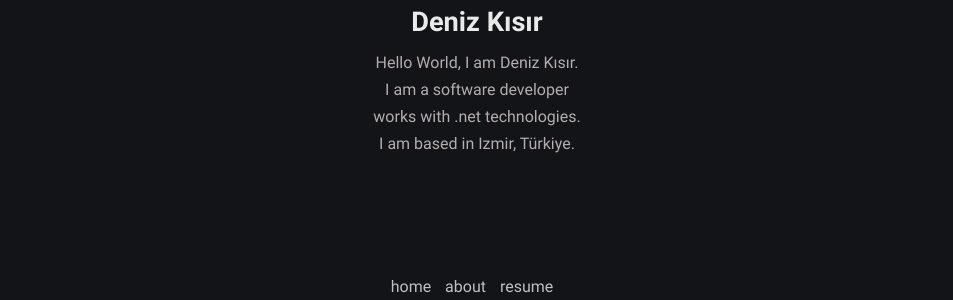
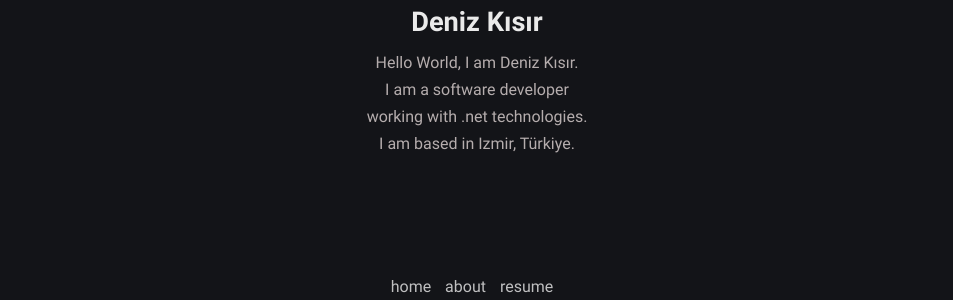
Before and after one commit to denizkisir/denizkisir.github.io, a Jekyll site: the page built from index.md, in a window 1280 px wide. Shown: the part 171-471 px from the top of the page, without its empty margins (163-1116 px from the left). Built offline with Jekyll 4.4.1, drawn with Linux system fonts in a browser that asks for light colours.

Commit message:
Update _config.yml

```diff
--- a/_config.yml
+++ b/_config.yml
@@ -9,7 +9,7 @@
 # Profile settings
 author:
   name: Deniz Kısır # author name
-  bio: ['Hello World, I am Deniz Kısır.', 'I am a software developer', 'works with .net technologies.', 'I am based in Izmir, Türkiye.']
+  bio: ['Hello World, I am Deniz Kısır.', 'I am a software developer', 'working with .net technologies.', 'I am based in Izmir, Türkiye.']
   email: denizkisir@gmail.com # your contact adress
 
 # Url settings
```
